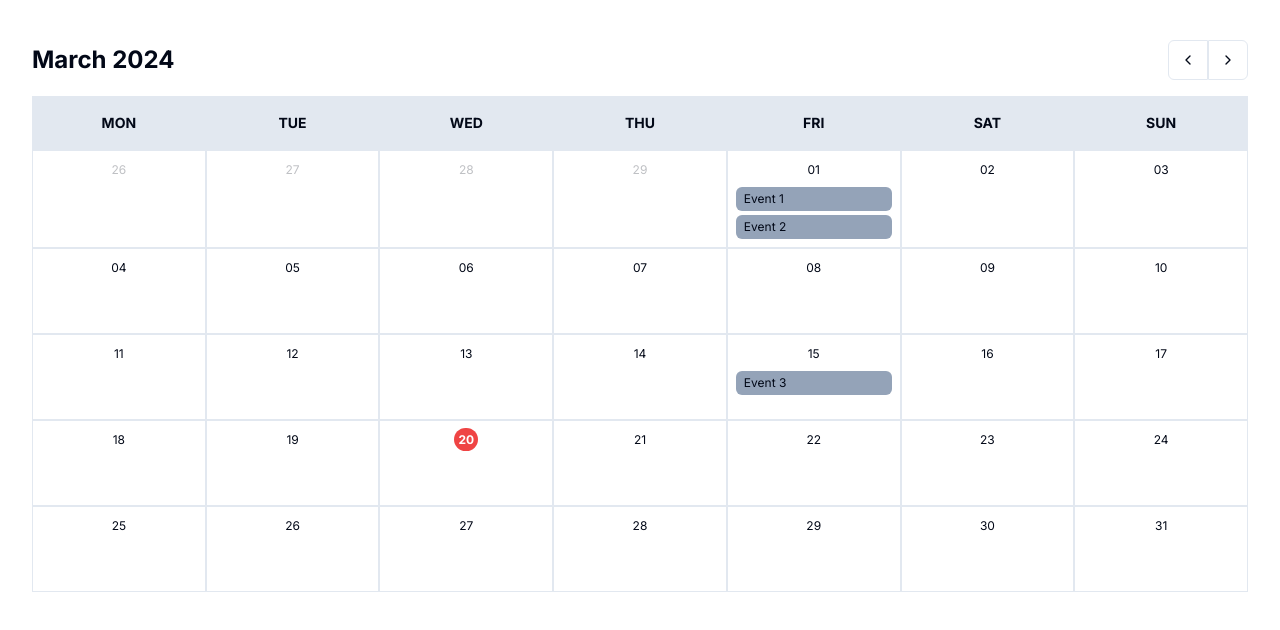
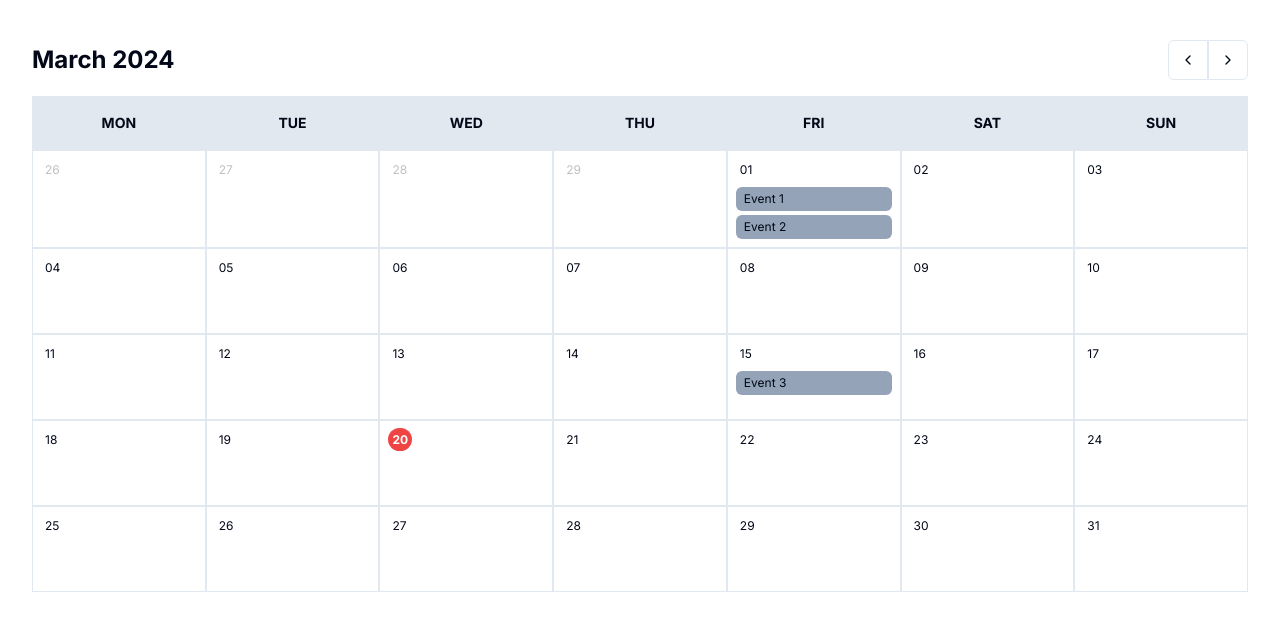
Before and after one commit to y3owk1n/calendar, a Next.js app: page / in a window 1280 px wide. Shown: the top 630 px of the page. Built offline with nearby package versions, Linux system fonts and the light colour scheme.

Commit message:
feat: move dates to left

```diff
--- a/src/components/days.tsx
+++ b/src/components/days.tsx
@@ -32,7 +32,7 @@ export default function Days({ date, viewingDate }: DaysProps) {
         {dayjs(date.dateString).format("DD/MM")}, {dayKeysMap[date.day]}
       </div>
       <div className="border-[0.5px] p-2 flex flex-col h-full gap-2 border-slate-200 text-left lg:text-center text-sm">
-        <div className="hidden lg:inline-block">
+        <div className="hidden lg:inline-block text-left">
           <span
             className={cn(
               "p-1 text-xs",
```
